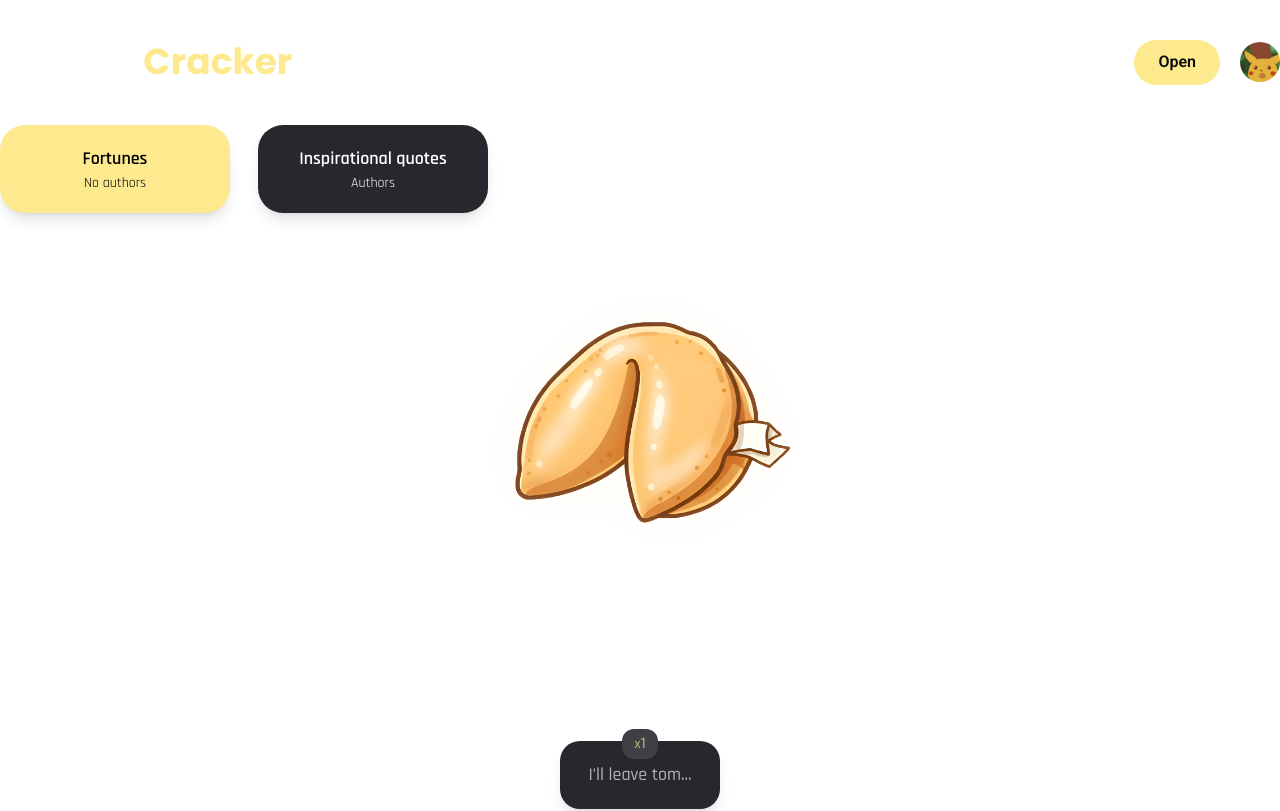
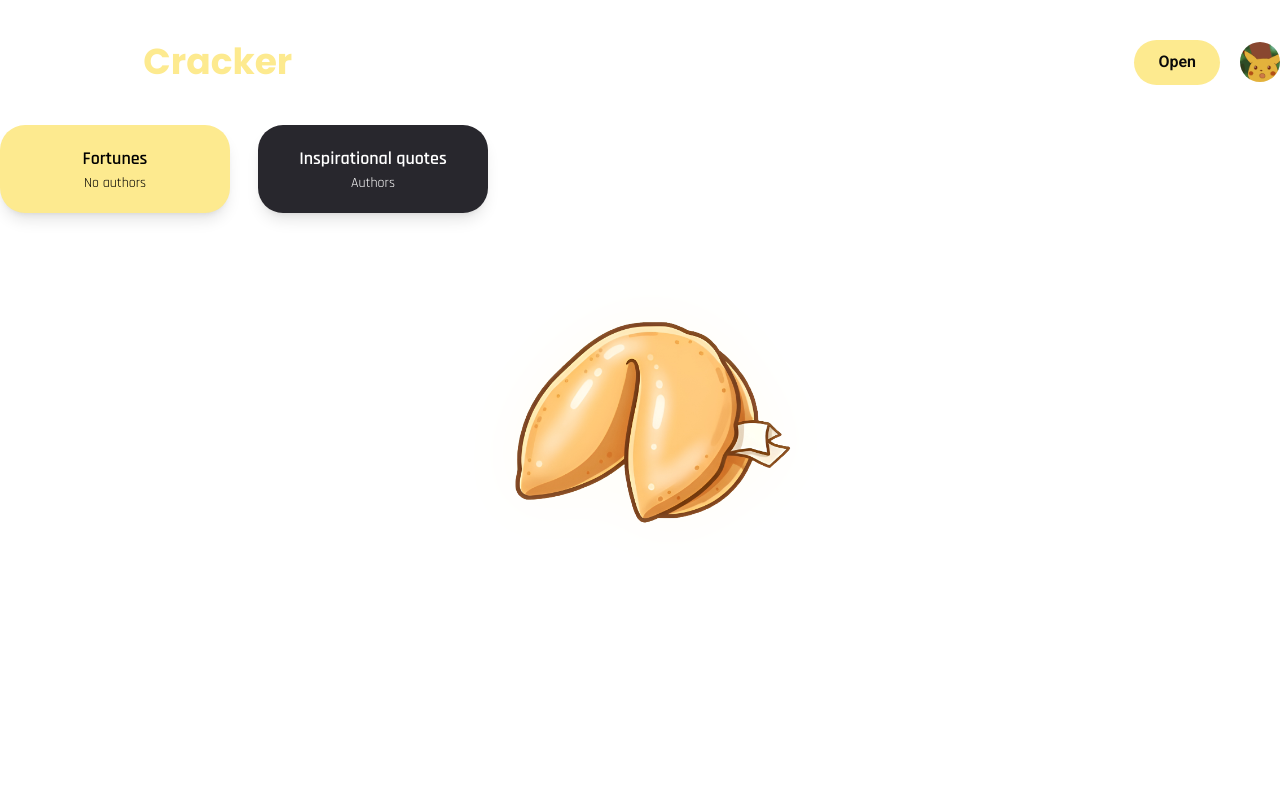
Before and after one commit to AFKYamy/fortune-cracker, a React (Vite) app: page / in a window 1280 px wide. Shown: the top 811 px of the page. Built offline with nearby package versions, Linux system fonts and the light colour scheme.

Commit message:
removed unnecessary starting quote

```diff
--- a/src/pages/HomePage/HomePage.tsx
+++ b/src/pages/HomePage/HomePage.tsx
@@ -14,14 +14,7 @@ import { fortunesQuotes } from "../../data/fortunes";
 import type { Fortune } from "../../types/Fortune";
 
 export default function HomePage() {
-    const [fortunes, setFortunes] = useState<Fortune[]>([
-        {
-            id: crypto.randomUUID(),
-            count: 1,
-            quote: "I’ll leave tomorrow’s problems to tomorrow’s me.",
-            author: "Saitama"
-        }
-    ]);
+    const [fortunes, setFortunes] = useState<Fortune[]>([]);
     const [selectedMode, setSelectedMode] = useState<string>("fortunes");
     const [currentFortune, setCurrentFortune] = useState<Fortune | null>(null);
     const [openedFortunes, setOpenedFortunes] = useState<number>(0);
```
